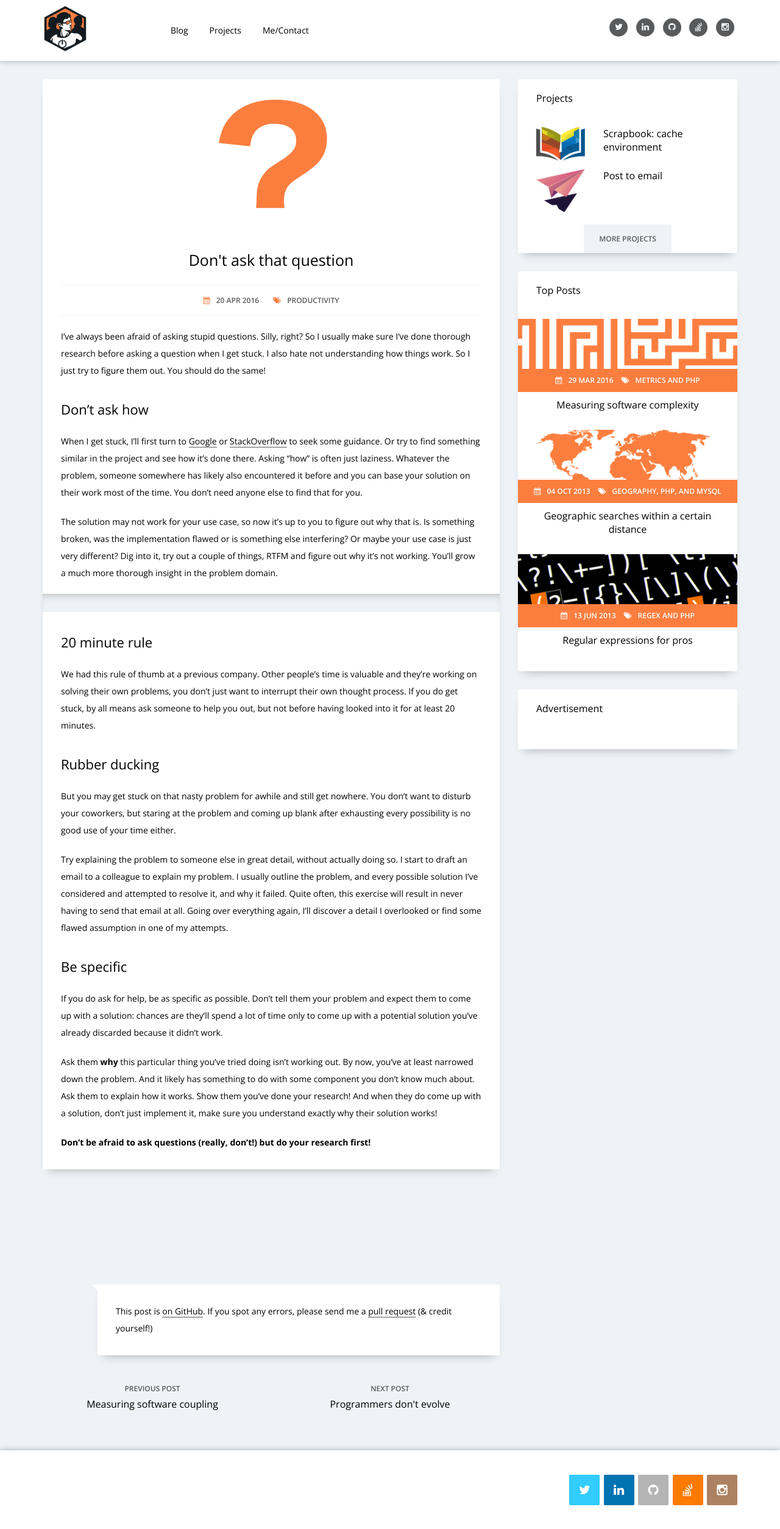
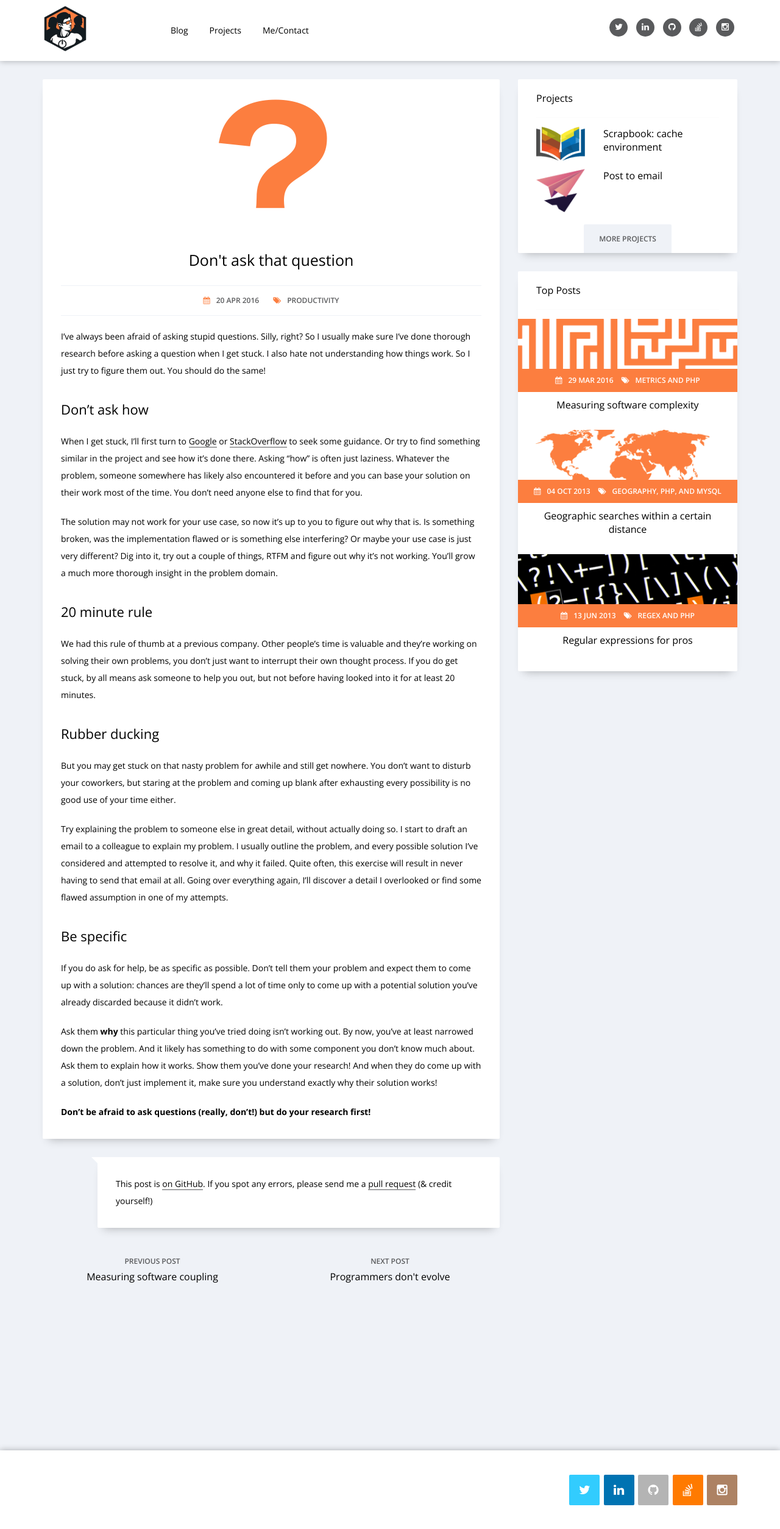
Before and after one commit to matthiasmullie/mullie.eu, a Jekyll site: the page built from _posts/2016-04-20-don't-ask-that-question.md, in a window 1280 px wide. Shown: the whole page at 61% size. Built offline with Jekyll 4.4.1, drawn with Linux system fonts in a browser that asks for light colours.

Commit message:
Remove ads

```diff
--- a/_includes/adsense.html
+++ /dev/null
@@ -1 +0,0 @@
-<script async src="https://pagead2.googlesyndication.com/pagead/js/adsbygoogle.js?client=ca-pub-6762886518052903" crossorigin="anonymous"></script>
--- a/_includes/adsense_content.html
+++ /dev/null
@@ -1,10 +0,0 @@
-<!-- Mullie.eu, content -->
-<ins class="adsbygoogle"
-     style="display:block; text-align:center;"
-     data-ad-format="fluid"
-     data-ad-layout="in-article"
-     data-ad-client="ca-pub-6762886518052903"
-     data-ad-slot="5920121037"></ins>
-<script>
-    (adsbygoogle = window.adsbygoogle || []).push({});
-</script>
--- a/_includes/adsense_leaderboard.html
+++ /dev/null
@@ -1,8 +0,0 @@
-<!-- Mullie.eu, bottom -->
-<ins class="adsbygoogle"
-     style="display:inline-block;width:728px;height:90px"
-     data-ad-client="ca-pub-6762886518052903"
-     data-ad-slot="6321952474"></ins>
-<script>
-  (adsbygoogle = window.adsbygoogle || []).push({});
-</script>
--- a/_includes/adsense_responsive.html
+++ /dev/null
@@ -1,10 +0,0 @@
-<!-- Mullie.eu, responsive -->
-<ins class="adsbygoogle"
-     style="display:block"
-     data-ad-client="ca-pub-6762886518052903"
-     data-ad-slot="9415019678"
-     data-ad-format="auto"
-     data-full-width-responsive="true"></ins>
-<script>
-  (adsbygoogle = window.adsbygoogle || []).push({});
-</script>
--- a/_layouts/base.html
+++ b/_layouts/base.html
@@ -34,7 +34,6 @@
 
 <body class="theme-base-mullie">
 {% include ga.html %}
-{% include adsense.html %}
 
 <div id="wrap">
 	<div class="main-inner-content">
--- a/_layouts/default.html
+++ b/_layouts/default.html
@@ -31,11 +31,6 @@ layout: base
 					<h4 class="widget-title">Top Posts</h4>
 					{% include top_posts.html %}
 				</div>
-
-				<div class="widget">
-					<h4 class="widget-title">Advertisement</h4>
-					{% include adsense_responsive.html %}
-				</div>
 			</div>
 		</div>
 	</div>
--- a/_layouts/post.html
+++ b/_layouts/post.html
@@ -1,10 +1,6 @@
 ---
 layout: default
 ---
-
-{% if page.adsense %}
-  <div class="ad adsense">{% include adsense_pagelevel.html %}</div>
-{% endif %}
 
 <article itemprop="mainEntity" itemscope itemtype="https://schema.org/Article">
   <meta itemprop="mainEntityOfPage" content="{{ site.url }}{{ page.url }}">
@@ -36,22 +32,12 @@ layout: default
       </header>
 
       <div class="entry-content">
-        {% if page.adsense or page.adsense == nil %}
-          {% capture ads %}
-            <div class="ad adsense margin">{% include adsense_content.html %}</div>
-          {% endcapture %}
-        {% endif %}
-
         <div itemprop="articleBody">
-          {{ content | replace: "<!-- more -->", "" | replace: "<!-- ads -->", ads }}
+          {{ content | replace: "<!-- more -->", "" | replace: "<!-- ads -->", "" }}
         </div>
       </div>
     </div>
   </div>
-
-  {% if page.adsense or page.adsense == nil %}
-    <div class="ad adsense margin">{% include adsense_leaderboard.html %}</div>
-  {% endif %}
 
   <footer>
     {% comment %}Show contribute link only for real blog posts (a page can also use post template) {% endcomment %}
```
Also changed, not shown: _includes/adsense_pagelevel.html (deleted, +0 -8 lines).
